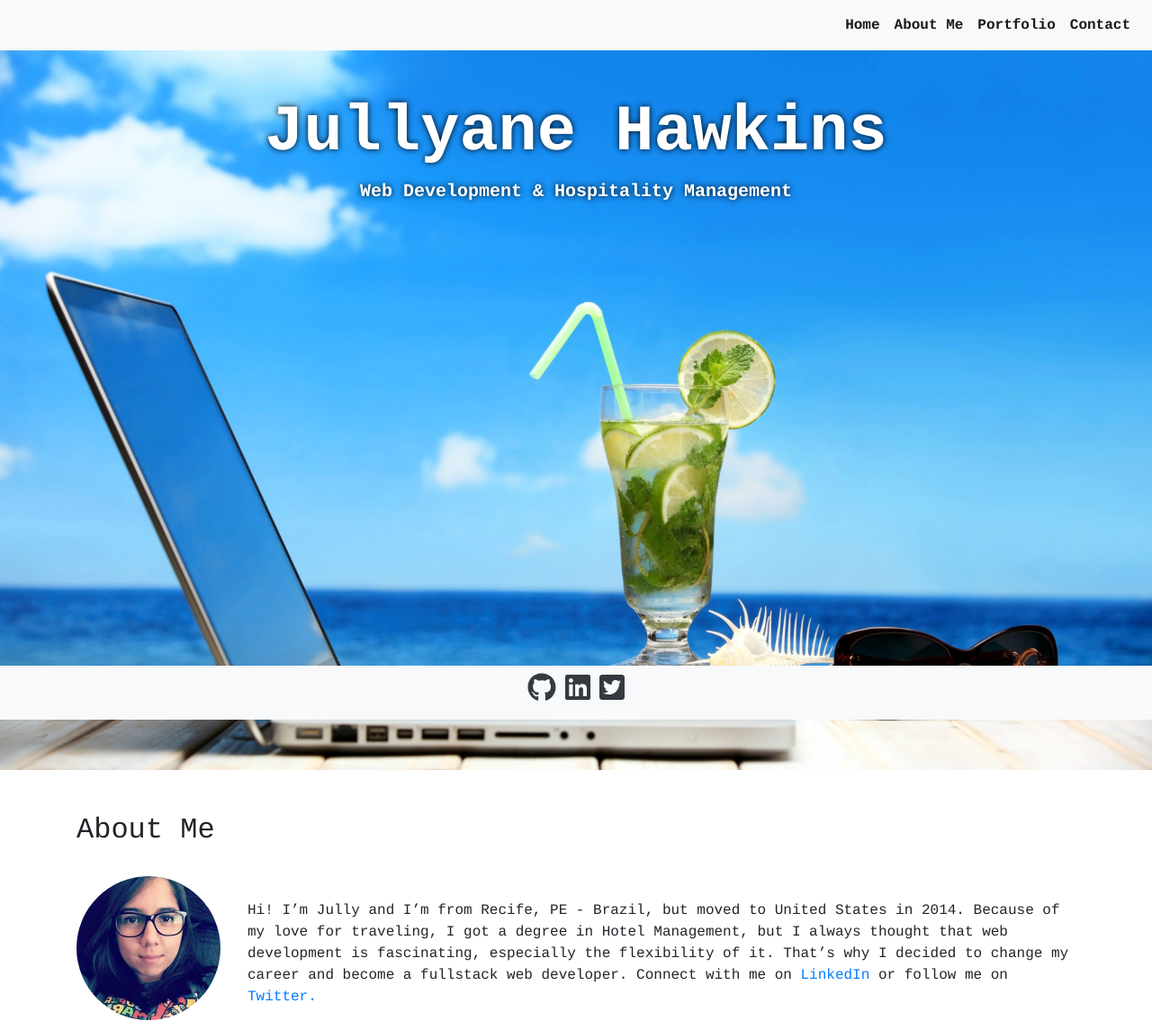
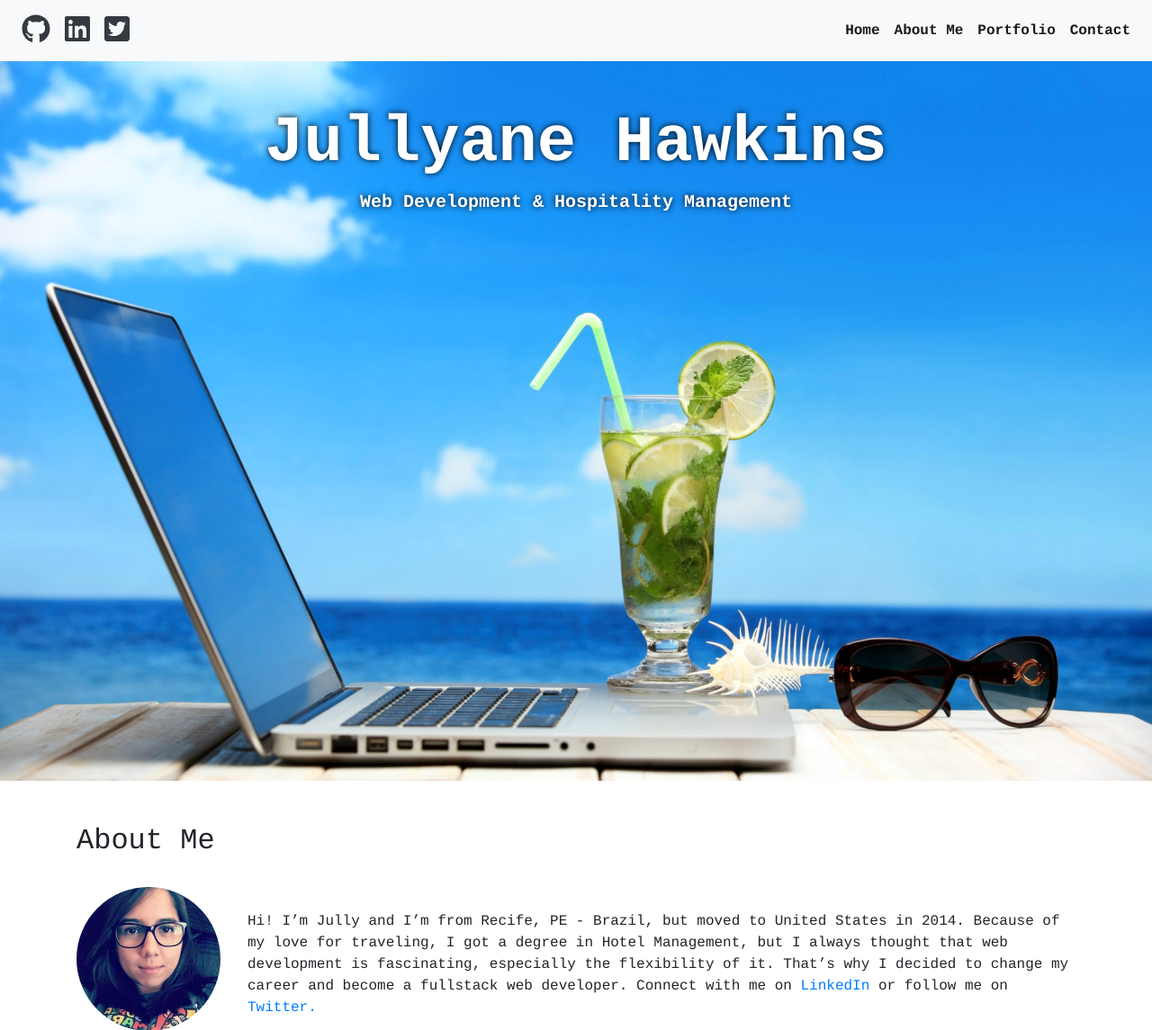
Before and after one commit to jullyanehawkins/jullyane-hawkins, a PHP site: page / in a window 1280 px wide. Shown: the top 1145 px of the page at 90% size. Run offline with PHP 8.4, Linux system fonts and the light colour scheme; some libraries are stand-ins or nearby versions.

Commit message:
Moved social media links to the top left corner

```diff
--- a/public_html/index.php
+++ b/public_html/index.php
@@ -6,6 +6,14 @@
 		<link rel="stylesheet" href="https://stackpath.bootstrapcdn.com/bootstrap/4.1.1/css/bootstrap.min.css" integrity="sha384-WskhaSGFgHYWDcbwN70/dfYBj47jz9qbsMId/iRN3ewGhXQFZCSftd1LZCfmhktB" crossorigin="anonymous">
 		<link rel="stylesheet" href="style.css" type="text/css">
 		<script defer src="https://use.fontawesome.com/releases/v5.0.6/js/all.js"></script>
+		<script src="https://cdnjs.cloudflare.com/ajax/libs/jquery/3.3.1/jquery.min.js" type="text/javascript"></script>
+		<script src="https://cdnjs.cloudflare.com/ajax/libs/popper.js/1.12.9/umd/popper.min.js" integrity="sha384-ApNbgh9B+Y1QKtv3Rn7W3mgPxhU9K/ScQsAP7hUibX39j7fakFPskvXusvfa0b4Q" crossorigin="anonymous"></script>
+		<script src="https://maxcdn.bootstrapcdn.com/bootstrap/4.0.0/js/bootstrap.min.js" integrity="sha384-JZR6Spejh4U02d8jOt6vLEHfe/JQGiRRSQQxSfFWpi1MquVdAyjUar5+76PVCmYl" crossorigin="anonymous"></script>
+		<script type="text/javascript" src="https://cdnjs.cloudflare.com/ajax/libs/jquery.form/4.2.2/jquery.form.min.js"></script>
+		<script type="text/javascript" src="https://cdnjs.cloudflare.com/ajax/libs/jquery-validate/1.17.0/jquery.validate.min.js"></script>
+		<script type="text/javascript" src="https://cdnjs.cloudflare.com/ajax/libs/jquery-validate/1.17.0/additional-methods.min.js"></script>
+		<script src="js/form-validate.js"></script>
+		<script src='https://www.google.com/recaptcha/api.js'></script>
 		<title>Jullyane Hawkins</title>
 	</head>
 	<body>
@@ -15,6 +23,17 @@
 					<span class="navbar-toggler-icon"></span>
 				</button>
 				<div class="collapse navbar-collapse" id="navbarNav">
+					<ul class="nav navbar-nav mr-auto">
+						<li>
+							<a class="nav-link font-weight-bold" href="https://github.com/jullyanehawkins" target="_blank"><i class="fab fa-github fa-2x text-dark"></i></a>
+						</li>
+						<li>
+							<a class="nav-link font-weight-bold" href="https://www.linkedin.com/in/jullyanehawkins/" target="_blank"><i class="fab fa-linkedin fa-2x text-dark"></i></a>
+						</li>
+						<li>
+							<a class="nav-link font-weight-bold" href="https://twitter.com/jullyanehawkins" target="_blank"><i class="fab fa-twitter-square fa-2x text-dark"></i></a>
+						</li>
+					</ul>
 					<ul class="nav navbar-nav ml-auto">
 						<li class="nav-item active">
 							<a class="nav-link font-weight-bold" href="#home">Home</a>
@@ -98,14 +117,5 @@
 				</div>
 			</div>
 		</div>
-		<footer>
-				<div class="sticky-footer text-center text-dark bg-light pt-2 pb-0 m-0 fixed-bottom">
-					<p>
-						<a href="https://github.com/jullyanehawkins" target="_blank"><i class="fab fa-github fa-2x text-dark"></i></a>
-						<a href="https://www.linkedin.com/in/jullyanehawkins/" target="_blank"><i class="fab fa-linkedin fa-2x text-dark"></i></a>
-						<a href="https://twitter.com/jullyanehawkins" target="_blank"><i class="fab fa-twitter-square fa-2x text-dark"></i></a>
-					</p>
-				</div>
-		</footer>
 	</body>
 </html>
```
